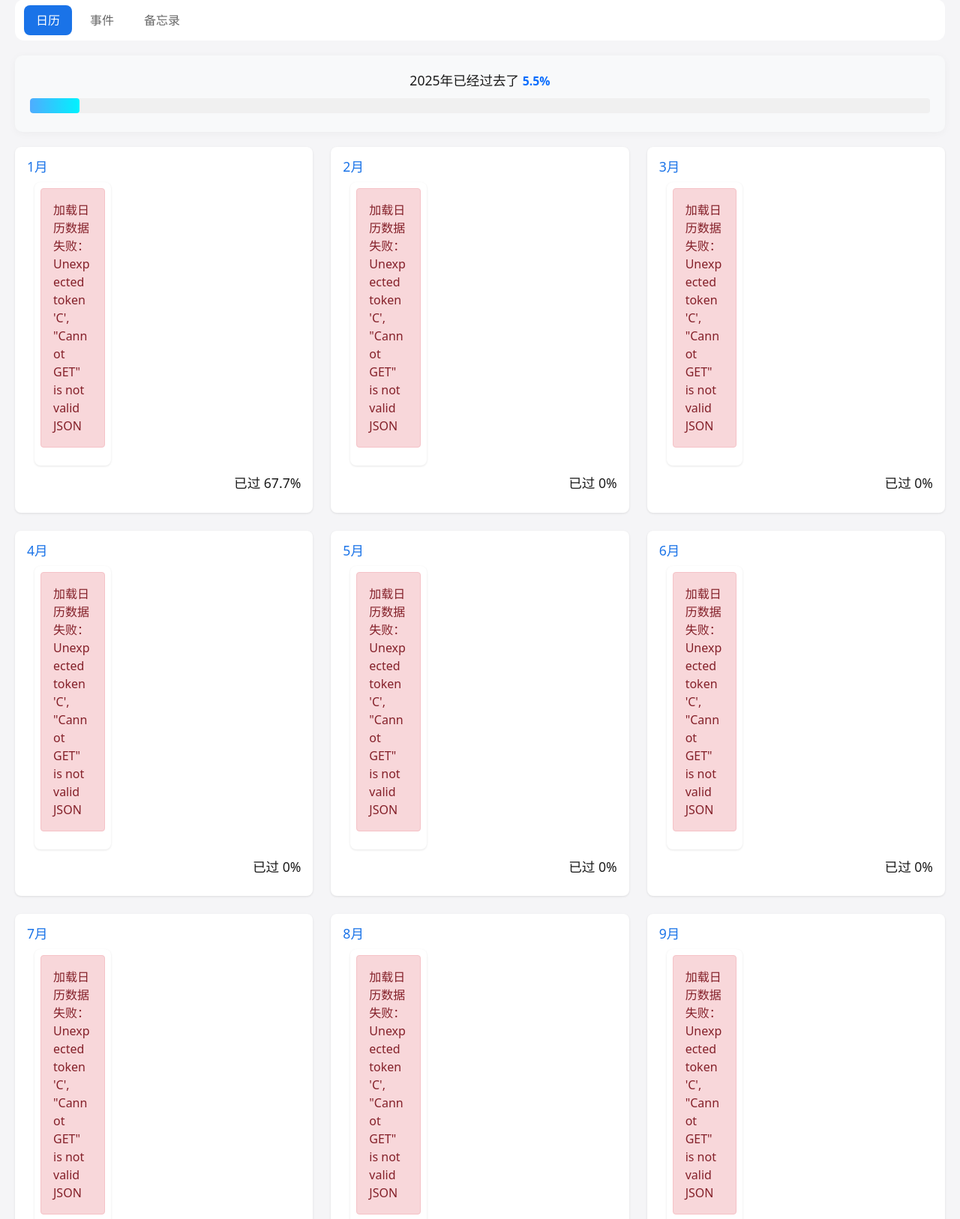
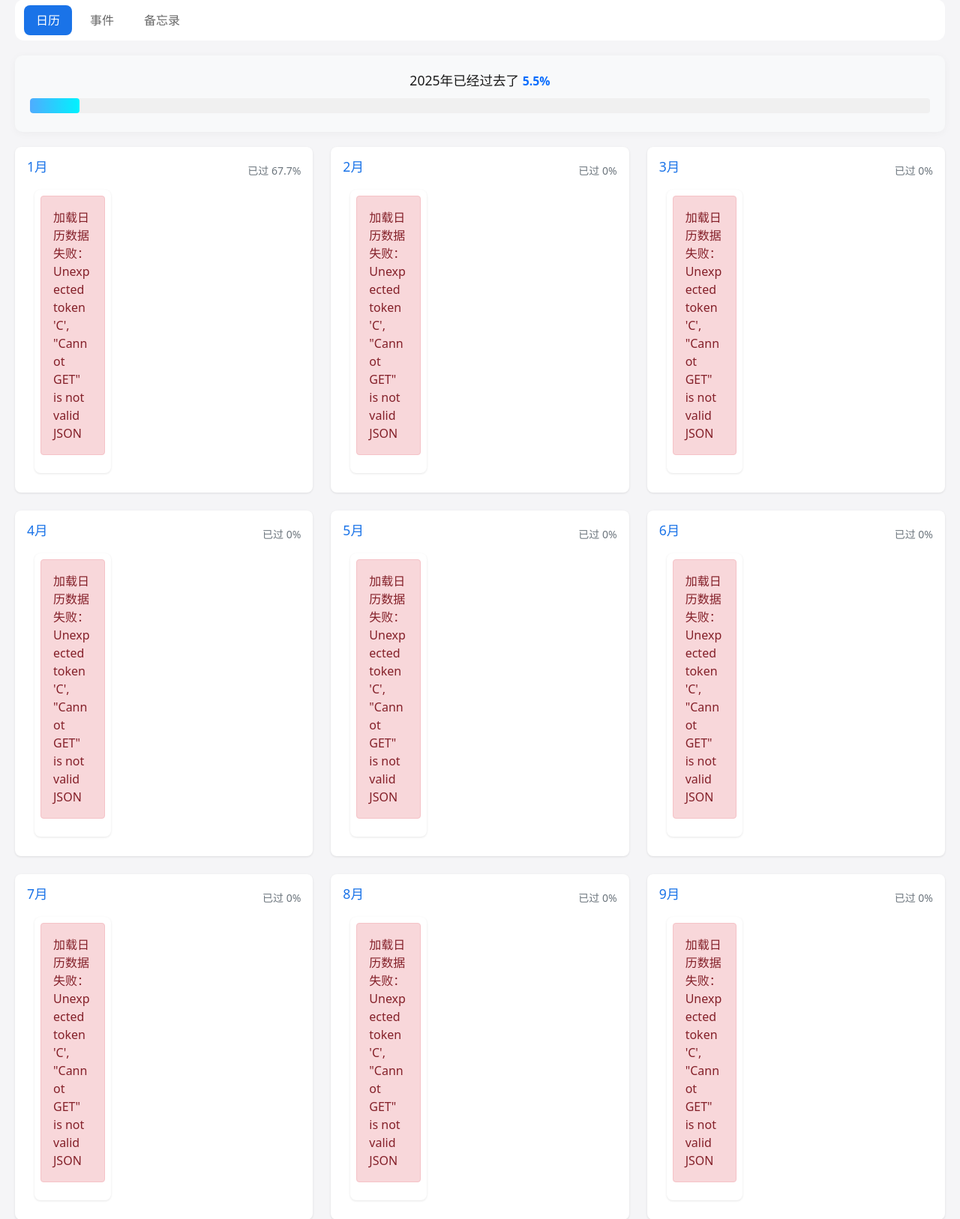
Before and after one commit to InfBre/Interactive-calendar, a Flask app: page / in a window 1280 px wide. Shown: the part 320-1946 px from the top of the page at 75% size. Run offline with Flask 2, Linux system fonts and the light colour scheme; the visitor is signed in with stand-in values (Sample User, id 1); data that the repository does not hold is empty.

Commit message:
Fix calendar layout and data generation

```diff
--- a/app.py
+++ b/app.py
@@ -234,54 +234,20 @@
         # 调整为以星期日为一周的第一天
         first_weekday = (first_weekday + 1) % 7
 
-        # 构建日历网格（6行7列）
+        # 构建日历数据
         days_in_month = last_day.day
-
-        # 添加上月的日期
-        if first_weekday > 0:
-            prev_month = first_day - timedelta(days=1)
-            prev_month_days = prev_month.day
-            for i in range(first_weekday - 1, -1, -1):
-                prev_day = prev_month_days - i
-                prev_date = first_day - timedelta(days=i + 1)
-                date_str = prev_date.strftime('%Y-%m-%d')
-
-                calendar_data.append({
-                    'day': prev_day,
-                    'events': all_events.get(date_str, []),
-                    'notes': [note.get('content', '') for note in notes if note.get('date') == date_str],
-                    'is_today': prev_date.date() == current_date,
-                    'is_current_month': False
-                })
-
-        # 添加当月的日期
         for day in range(1, days_in_month + 1):
             date_str = f"{year}-{month:02d}-{day:02d}"
-            day_notes = [note for note in notes if note.get('date') == date_str]
+            current = datetime(year, month, day).date()
 
             calendar_data.append({
                 'day': day,
+                'weekday': (first_weekday + day - 1) % 7,
                 'events': all_events.get(date_str, []),
-                'notes': [note.get('content', '') for note in day_notes],
-                'is_today': datetime(year, month, day).date() == current_date,
+                'notes': [note.get('content', '') for note in notes if note.get('date') == date_str],
+                'is_today': current == current_date,
                 'is_current_month': True
             })
-
-        # 添加下月的日期
-        remaining_days = 42 - len(calendar_data)  # 6行7列 = 42个格子
-        if remaining_days > 0:
-            next_month = last_day + timedelta(days=1)
-            for day in range(1, remaining_days + 1):
-                next_date = next_month + timedelta(days=day - 1)
-                date_str = next_date.strftime('%Y-%m-%d')
-
-                calendar_data.append({
-                    'day': day,
-                    'events': all_events.get(date_str, []),
-                    'notes': [note.get('content', '') for note in notes if note.get('date') == date_str],
-                    'is_today': next_date.date() == current_date,
-                    'is_current_month': False
-                })
 
         print(f"Successfully generated calendar data with {len(calendar_data)} days")  # 调试日志
 
--- a/templates/index.html
+++ b/templates/index.html
@@ -429,9 +429,11 @@
                         <div class="col-md-4 mb-4">
                             <div class="card">
                                 <div class="card-body">
+                                    <div class="d-flex justify-content-between align-items-center">
                                         <h5 class="card-title">1月</h5>
+                                        <span id="month-1-progress" class="text-muted small">已过 0%</span>
+                                    </div>
                                     <div id="month-1" class="month-container"></div>
-                                    <div class="progress-text text-end">已过 <span id="progress-1">0%</span></div>
                                 </div>
                             </div>
                         </div>
@@ -439,9 +441,11 @@
                         <div class="col-md-4 mb-4">
                             <div class="card">
                                 <div class="card-body">
+                                    <div class="d-flex justify-content-between align-items-center">
                                         <h5 class="card-title">2月</h5>
+                                        <span id="month-2-progress" class="text-muted small">已过 0%</span>
+                                    </div>
                                     <div id="month-2" class="month-container"></div>
-                                    <div class="progress-text text-end">已过 <span id="progress-2">0%</span></div>
                                 </div>
                             </div>
                         </div>
@@ -449,9 +453,11 @@
                         <div class="col-md-4 mb-4">
                             <div class="card">
                                 <div class="card-body">
+                                    <div class="d-flex justify-content-between align-items-center">
                                         <h5 class="card-title">3月</h5>
+                                        <span id="month-3-progress" class="text-muted small">已过 0%</span>
+                                    </div>
                                     <div id="month-3" class="month-container"></div>
-                                    <div class="progress-text text-end">已过 <span id="progress-3">0%</span></div>
                                 </div>
                             </div>
                         </div>
@@ -459,9 +465,11 @@
                         <div class="col-md-4 mb-4">
                             <div class="card">
                                 <div class="card-body">
+                                    <div class="d-flex justify-content-between align-items-center">
                                         <h5 class="card-title">4月</h5>
+                                        <span id="month-4-progress" class="text-muted small">已过 0%</span>
+                                    </div>
                                     <div id="month-4" class="month-container"></div>
-                                    <div class="progress-text text-end">已过 <span id="progress-4">0%</span></div>
                                 </div>
                             </div>
                         </div>
@@ -469,9 +477,11 @@
                         <div class="col-md-4 mb-4">
                             <div class="card">
                                 <div class="card-body">
+                                    <div class="d-flex justify-content-between align-items-center">
                                         <h5 class="card-title">5月</h5>
+                                        <span id="month-5-progress" class="text-muted small">已过 0%</span>
+                                    </div>
                                     <div id="month-5" class="month-container"></div>
-                                    <div class="progress-text text-end">已过 <span id="progress-5">0%</span></div>
                                 </div>
                             </div>
                         </div>
@@ -479,9 +489,11 @@
                         <div class="col-md-4 mb-4">
                             <div class="card">
                                 <div class="card-body">
+                                    <div class="d-flex justify-content-between align-items-center">
                                         <h5 class="card-title">6月</h5>
+                                        <span id="month-6-progress" class="text-muted small">已过 0%</span>
+                                    </div>
                                     <div id="month-6" class="month-container"></div>
-                                    <div class="progress-text text-end">已过 <span id="progress-6">0%</span></div>
                                 </div>
                             </div>
                         </div>
@@ -489,9 +501,11 @@
                         <div class="col-md-4 mb-4">
                             <div class="card">
                                 <div class="card-body">
+                                    <div class="d-flex justify-content-between align-items-center">
                                         <h5 class="card-title">7月</h5>
+                                        <span id="month-7-progress" class="text-muted small">已过 0%</span>
+                                    </div>
                                     <div id="month-7" class="month-container"></div>
-                                    <div class="progress-text text-end">已过 <span id="progress-7">0%</span></div>
                                 </div>
                             </div>
                         </div>
@@ -499,9 +513,11 @@
                         <div class="col-md-4 mb-4">
                             <div class="card">
                                 <div class="card-body">
+                                    <div class="d-flex justify-content-between align-items-center">
                                         <h5 class="card-title">8月</h5>
+                                        <span id="month-8-progress" class="text-muted small">已过 0%</span>
+                                    </div>
                                     <div id="month-8" class="month-container"></div>
-                                    <div class="progress-text text-end">已过 <span id="progress-8">0%</span></div>
                                 </div>
                             </div>
                         </div>
@@ -509,9 +525,11 @@
                         <div class="col-md-4 mb-4">
                             <div class="card">
                                 <div class="card-body">
+                                    <div class="d-flex justify-content-between align-items-center">
                                         <h5 class="card-title">9月</h5>
+                                        <span id="month-9-progress" class="text-muted small">已过 0%</span>
+                                    </div>
                                     <div id="month-9" class="month-container"></div>
-                                    <div class="progress-text text-end">已过 <span id="progress-9">0%</span></div>
                                 </div>
                             </div>
                         </div>
@@ -519,9 +537,11 @@
                         <div class="col-md-4 mb-4">
                             <div class="card">
                                 <div class="card-body">
+                                    <div class="d-flex justify-content-between align-items-center">
                                         <h5 class="card-title">10月</h5>
+                                        <span id="month-10-progress" class="text-muted small">已过 0%</span>
+                                    </div>
                                     <div id="month-10" class="month-container"></div>
-                                    <div class="progress-text text-end">已过 <span id="progress-10">0%</span></div>
                                 </div>
                             </div>
                         </div>
@@ -529,9 +549,11 @@
                         <div class="col-md-4 mb-4">
                             <div class="card">
                                 <div class="card-body">
+                                    <div class="d-flex justify-content-between align-items-center">
                                         <h5 class="card-title">11月</h5>
+                                        <span id="month-11-progress" class="text-muted small">已过 0%</span>
+                                    </div>
                                     <div id="month-11" class="month-container"></div>
-                                    <div class="progress-text text-end">已过 <span id="progress-11">0%</span></div>
                                 </div>
                             </div>
                         </div>
@@ -539,9 +561,11 @@
                         <div class="col-md-4 mb-4">
                             <div class="card">
                                 <div class="card-body">
+                                    <div class="d-flex justify-content-between align-items-center">
                                         <h5 class="card-title">12月</h5>
+                                        <span id="month-12-progress" class="text-muted small">已过 0%</span>
+                                    </div>
                                     <div id="month-12" class="month-container"></div>
-                                    <div class="progress-text text-end">已过 <span id="progress-12">0%</span></div>
                                 </div>
                             </div>
                         </div>
```
Also changed, not shown: static/js/main.js (+27 -10 lines), user_data/infinity/notes.json (+1 -1 lines). Lines whose indentation alone changed are shown as unchanged.
